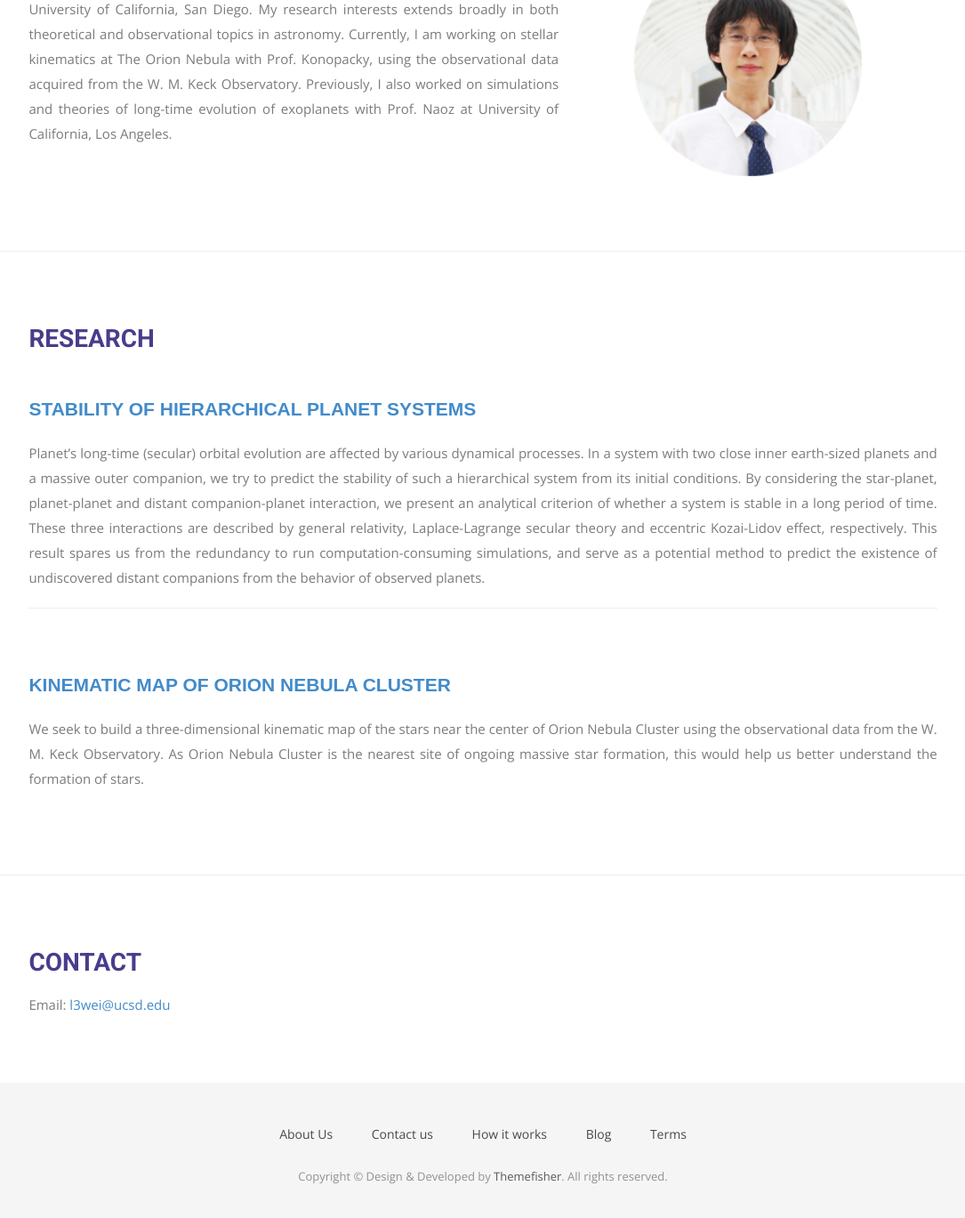
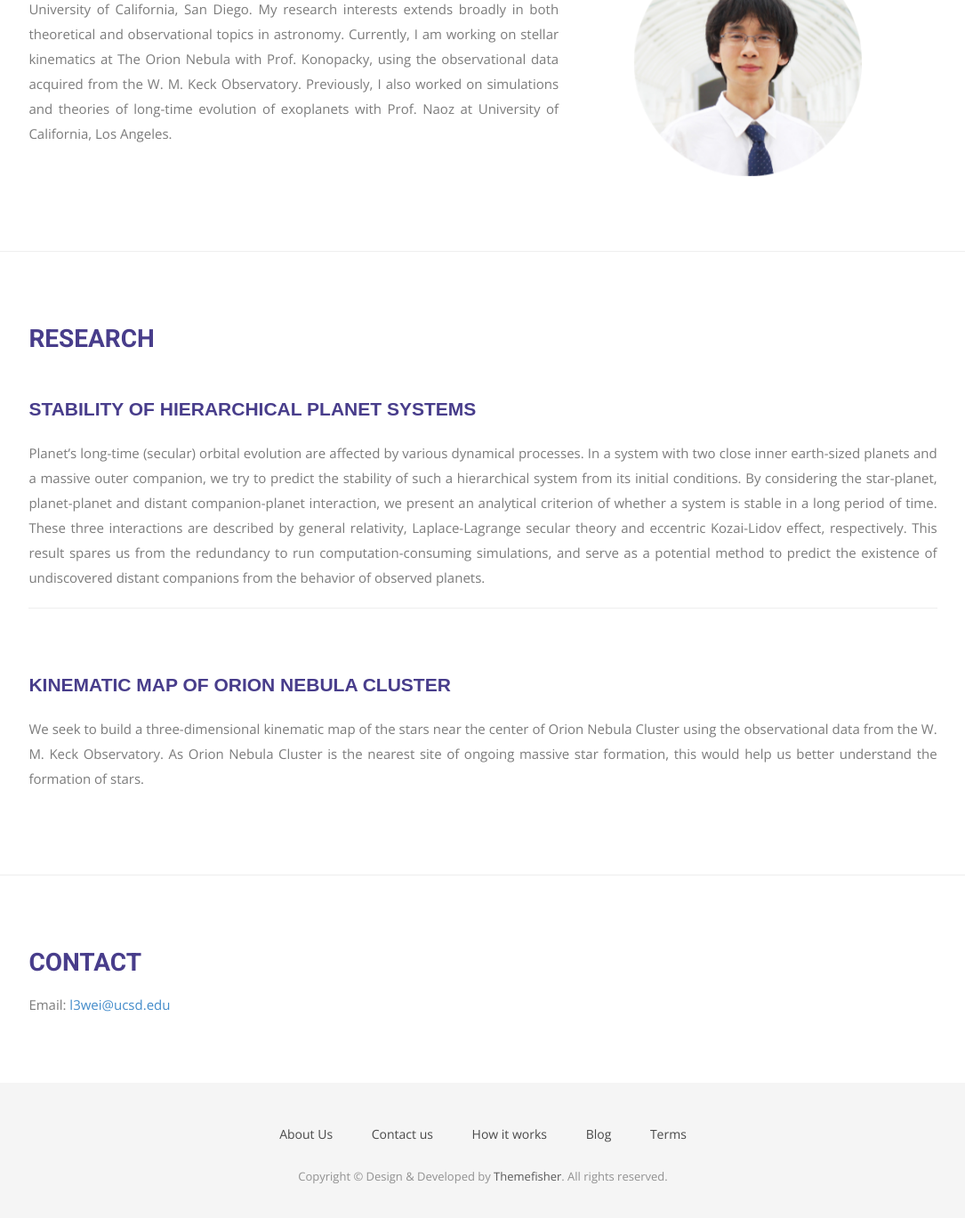
Before and after one commit to wei-lingfeng/lingfeng-wei.github.io, a Jekyll site: the page built from index.html, in a window 1280 px wide and 1400 px high, scrolled down 799 px. Shown: the top 1369 px of the window at 89% size, without its empty margins (97-1182 px from the left). Built offline with Jekyll 4.4.1, drawn with Linux system fonts in a browser that asks for light colours; nearby versions of some CDN libraries; some web fonts are replaced.

Commit message:
Update airspace.css

```diff
--- a/css/airspace.css
+++ b/css/airspace.css
@@ -64,10 +64,10 @@ a:active {
   font-weight: bold;
   padding-top: 5%;
 }
-#research-title a:hover{
+.research-title a:hover{
   color: skyblue;
 }
-#research-title a{
+.research-title a{
   color: darkslateblue;
 }
 
```
